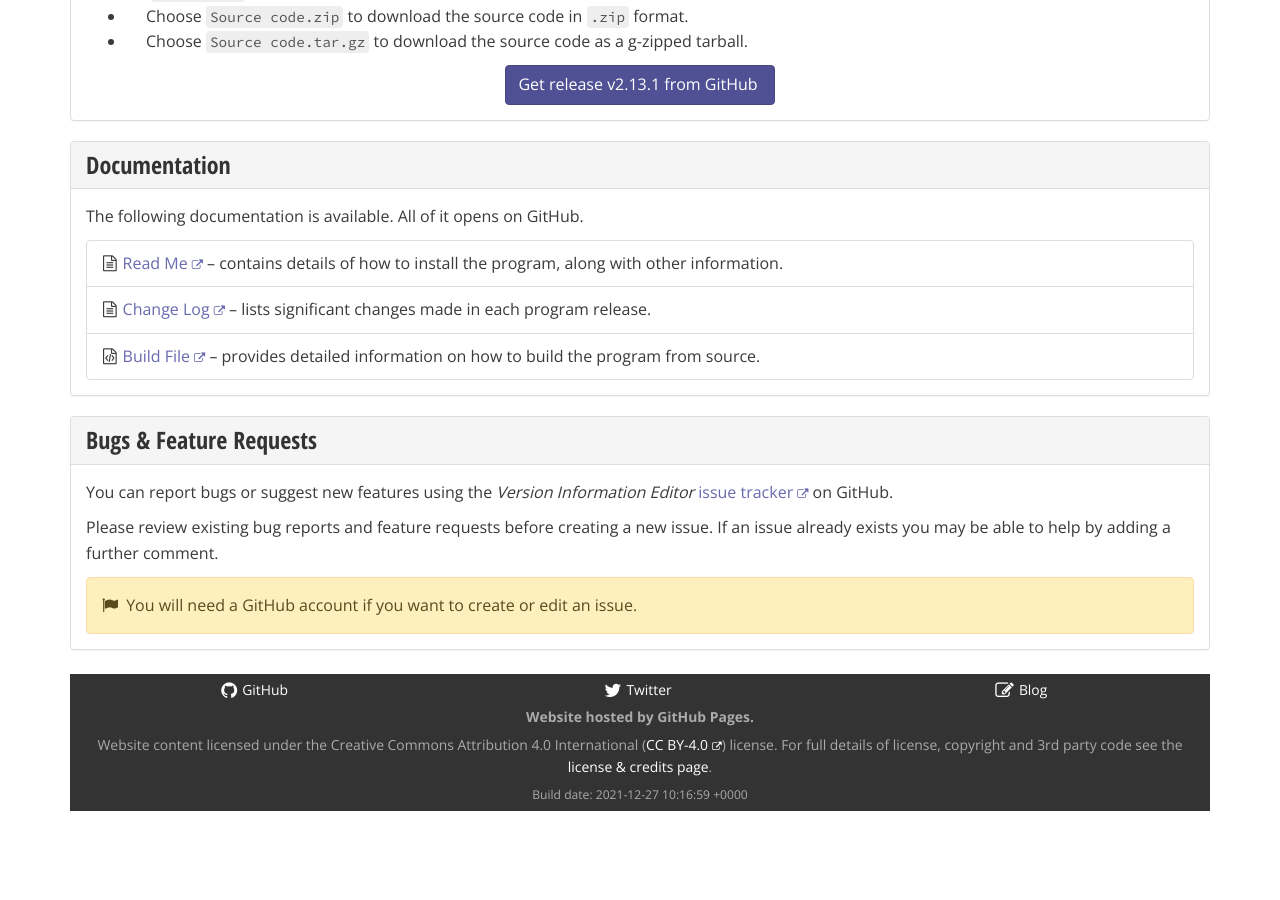
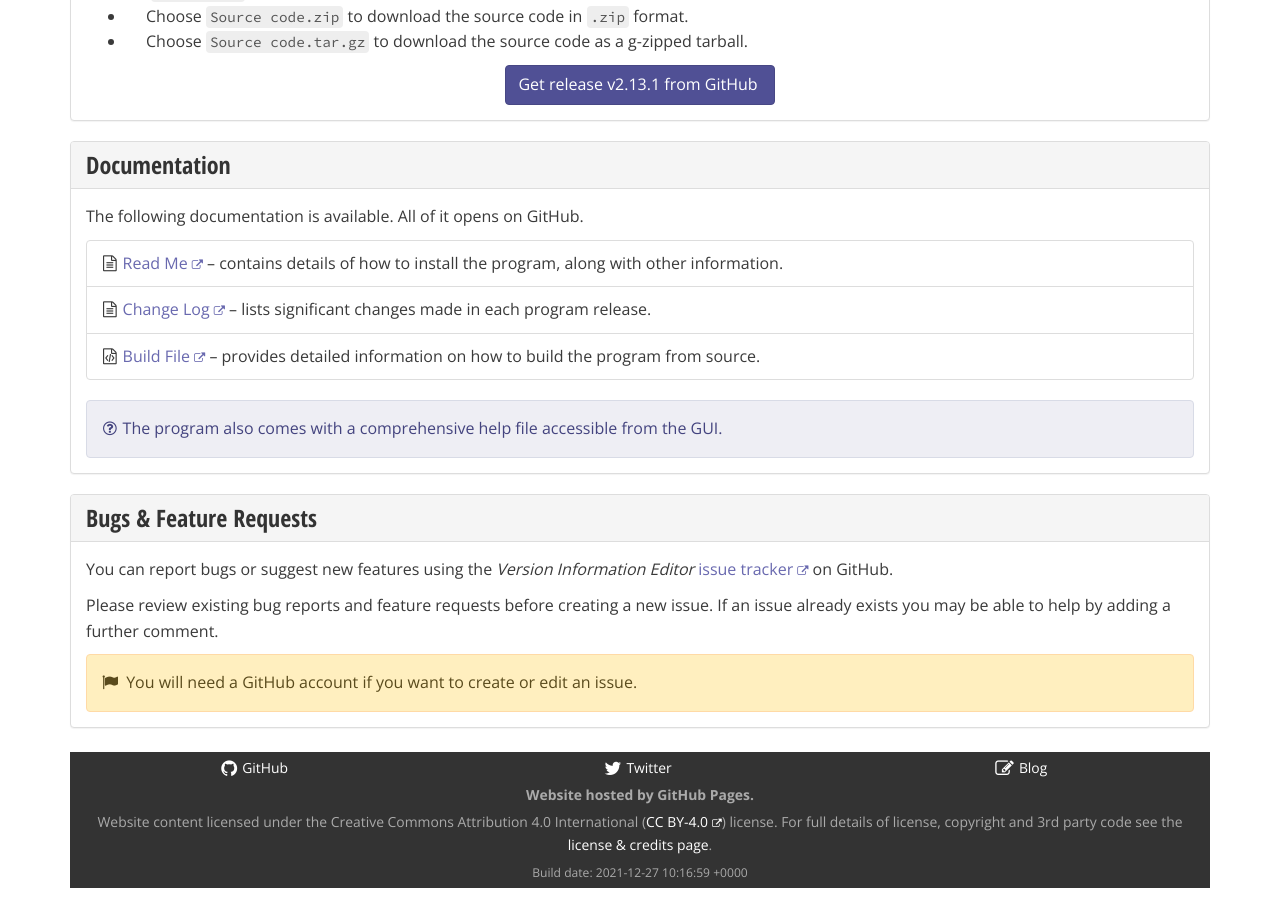
Before and after one commit to delphidabbler/delphidabbler.github.io, a Jekyll site: the page built from _software/vied.html, in a window 1280 px wide and 900 px high, scrolled down 1229 px. Built offline with Jekyll 4.4.1, drawn with Linux system fonts in a browser that asks for light colours; nearby versions of some CDN libraries; comment, search, counter and statistics services are not loaded; before the commit the page ends 2052 px from its top, so only the background shows below that.

Commit message:
Add note about help file to documentation section
Did this for codesnip and vied pages

```diff
--- a/_software/codesnip.html
+++ b/_software/codesnip.html
@@ -141,7 +141,10 @@
         <span class="fa fa-fw fa-x-pad-right fa-file-code-o" aria-hidden="true"></span><a href="http://htmlpreview.github.io/?https://github.com/delphidabbler/codesnip/blob/master/Build.html">Build File<span class="sr-only"> (HTML file)</span></a> &ndash; provides detailed information on how to build the program from source.
       </li>
     </ul>
-  </div>
+    <p class="alert alert-info">
+      <span class="fa fa-fw fa-x-pad-right fa-question-circle-o" aria-hidden="true"></span>The program also comes with a comprehensive help file accessible from the GUI.
+    </p>
+</div>
 </section>
 
 <section class="panel panel-default">
--- a/_software/vied.html
+++ b/_software/vied.html
@@ -62,7 +62,7 @@
         Choose <code>Source&nbsp;code.tar.gz</code> to download the source code as a g-zipped tarball.
       </li>
     </ul>
-    <p class="text-center">
+   <p class="text-center">
       <a class="btn btn-primary" role="button" href="{{ page.download-base-url }}{{ page.version }}" aria-label="Go to release v{{ page.version}} on GitHub">Get <span class="hidden-xs">release </span>v{{ page.version }} from GitHub</a>
     </p>
   </div>
@@ -89,6 +89,9 @@
         <span class="fa fa-fw fa-x-pad-right fa-file-code-o" aria-hidden="true"></span><a href="http://htmlpreview.github.io/?https://github.com/delphidabbler/vied/blob/master/Build.html">Build File<span class="sr-only"> (HTML file)</span></a> &ndash; provides detailed information on how to build the program from source.
       </li>
     </ul>
+    <p class="alert alert-info">
+      <span class="fa fa-fw fa-x-pad-right fa-question-circle-o" aria-hidden="true"></span>The program also comes with a comprehensive help file accessible from the GUI.
+    </p>
   </div>
 </section>
 
```
